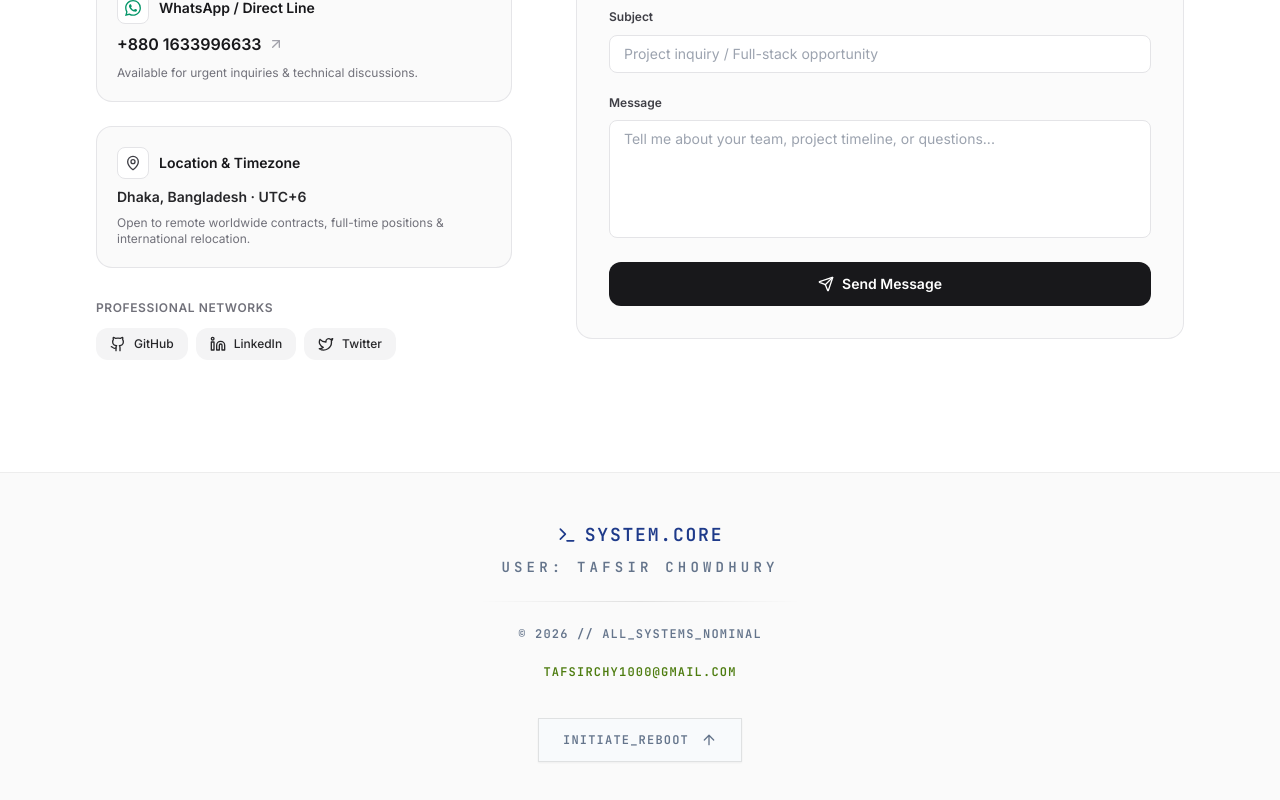
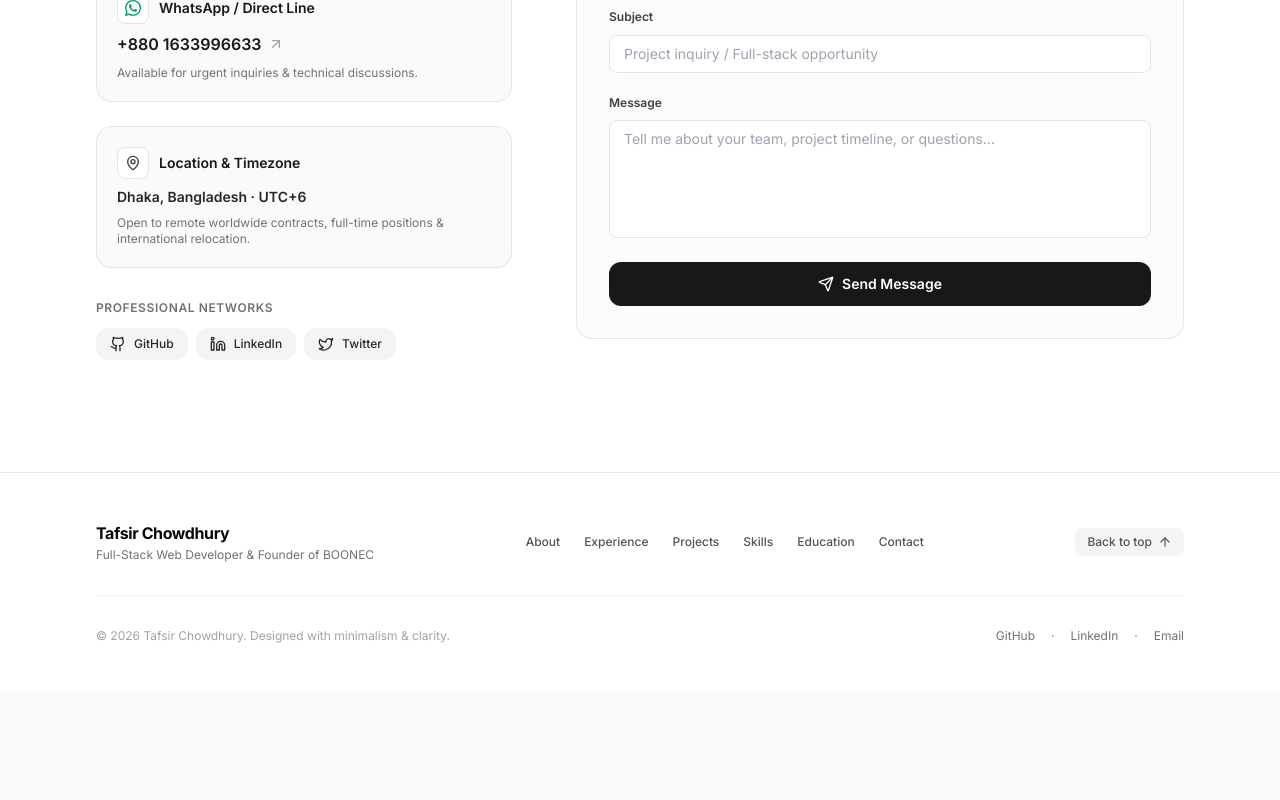
Before and after one commit to Tafsirchy/My-Portfolio, a React (Vite) app: page / in a window 1280 px wide. Shown: the part 8611-9411 px from the top of the page. After the commit the page ends 9303 px from the top, so only its background shows below. Built offline with nearby package versions, Linux system fonts and the light colour scheme.

Commit message:
feat(footer): implement minimalist footer with quick links and smooth back to top

```diff
--- a/src/components/Footer.jsx
+++ b/src/components/Footer.jsx
@@ -1,5 +1,4 @@
-import { motion } from 'framer-motion';
-import { ArrowUp, Terminal } from 'lucide-react';
+import { ArrowUp, Github, Linkedin, Twitter, Mail } from 'lucide-react';
 import { personalInfo } from '@/data/portfolio';
 
 const Footer = () => {
@@ -13,46 +12,81 @@ const Footer = () => {
   };
 
   return (
-    <footer className="relative bg-background text-slate-900 py-12 border-t border-black/5 font-mono">
-      <div className="absolute inset-0 bg-grid opacity-10 pointer-events-none mix-blend-overlay"></div>
+    <footer className="py-12 border-t border-zinc-200/80 bg-white">
+      <div className="max-w-6xl mx-auto px-4 sm:px-6 lg:px-8 space-y-8">
 
-      <div className="relative max-w-7xl mx-auto w-full px-4 md:px-8 flex flex-col items-center justify-center text-center space-y-6">
+        <div className="flex flex-col md:flex-row items-center justify-between gap-6">
 
-        {/* System Name */}
-        <div className="flex flex-col items-center gap-2">
-          <div className="flex items-center gap-2 text-neon-navy">
-             <Terminal className="w-5 h-5" />
-             <span className="font-bold tracking-widest uppercase text-lg">System.Core</span>
+          {/* Brand & Tagline */}
+          <div className="flex flex-col items-center md:items-start text-center md:text-left">
+            <span className="text-base font-bold text-zinc-950 tracking-tight">
+              {personalInfo.name}
+            </span>
+            <p className="text-xs text-zinc-500 mt-0.5">
+              Full-Stack Web Developer & Founder of BOONEC
+            </p>
           </div>
-          <span className="text-xs md:text-sm text-slate-500 tracking-[0.3em] uppercase font-bold">
-            User: {personalInfo.name.toUpperCase()}
-          </span>
+
+          {/* Quick Nav Links */}
+          <nav className="flex flex-wrap items-center justify-center gap-6 text-xs text-zinc-600 font-medium">
+            <a href="#about" className="hover:text-zinc-950 transition-colors">About</a>
+            <a href="#experience" className="hover:text-zinc-950 transition-colors">Experience</a>
+            <a href="#projects" className="hover:text-zinc-950 transition-colors">Projects</a>
+            <a href="#skills" className="hover:text-zinc-950 transition-colors">Skills</a>
+            <a href="#education" className="hover:text-zinc-950 transition-colors">Education</a>
+            <a href="#contact" className="hover:text-zinc-950 transition-colors">Contact</a>
+          </nav>
+
+          {/* Back to Top */}
+          <button
+            onClick={scrollToTop}
+            className="inline-flex items-center gap-1.5 px-3 py-1.5 rounded-lg text-xs font-medium text-zinc-600 hover:text-zinc-950 bg-zinc-100 hover:bg-zinc-200 transition-colors"
+          >
+            <span>Back to top</span>
+            <ArrowUp className="w-3.5 h-3.5" />
+          </button>
+
         </div>
 
         {/* Divider */}
-        <div className="w-full max-w-xs h-px bg-gradient-to-r from-transparent via-black/10 to-transparent"></div>
+        <div className="w-full h-px bg-zinc-100" />
 
-        {/* Info */}
-        <div className="space-y-2 pb-[env(safe-area-inset-bottom)]">
-          <p className="text-xs text-slate-500 tracking-widest uppercase font-bold">
-            © {currentYear} // All_Systems_Nominal
+        {/* Copyright & Socials */}
+        <div className="flex flex-col sm:flex-row items-center justify-between gap-4 text-xs text-zinc-400">
+          <p>
+            © {currentYear} Tafsir Chowdhury. Designed with minimalism & clarity.
           </p>
-          <a
-            href={`mailto:${personalInfo.email}`}
-            className="text-xs text-neon-olive hover:text-slate-900 active:text-slate-900 transition-colors tracking-widest block uppercase font-bold min-h-[44px] flex items-center justify-center"
-          >
-            {personalInfo.email}
-          </a>
+
+          <div className="flex items-center gap-4 text-zinc-500">
+            <a
+              href="https://github.com/Tafsirchy"
+              target="_blank"
+              rel="noopener noreferrer"
+              className="hover:text-zinc-900 transition-colors"
+              aria-label="GitHub"
+            >
+              GitHub
+            </a>
+            <span>·</span>
+            <a
+              href="https://www.linkedin.com/in/tafsirchy/"
+              target="_blank"
+              rel="noopener noreferrer"
+              className="hover:text-zinc-900 transition-colors"
+              aria-label="LinkedIn"
+            >
+              LinkedIn
+            </a>
+            <span>·</span>
+            <a
+              href={`mailto:${personalInfo.email}`}
+              className="hover:text-zinc-900 transition-colors"
+              aria-label="Email"
+            >
+              Email
+            </a>
+          </div>
         </div>
-
-        {/* Back to Top */}
-        <button
-          onClick={scrollToTop}
-          className="mt-4 px-6 py-3 min-h-[44px] border border-black/10 hover:border-neon-navy active:border-neon-navy text-slate-500 hover:text-neon-navy active:text-neon-navy bg-slate-50 transition-all duration-300 flex items-center gap-3 group uppercase text-xs tracking-widest font-bold shadow-sm focus-visible:outline-none focus-visible:ring-2 focus-visible:ring-neon-navy"
-        >
-          <span>Initiate_Reboot</span>
-          <ArrowUp className="h-4 w-4 group-hover:-translate-y-1 transition-transform" />
-        </button>
 
       </div>
     </footer>
```
